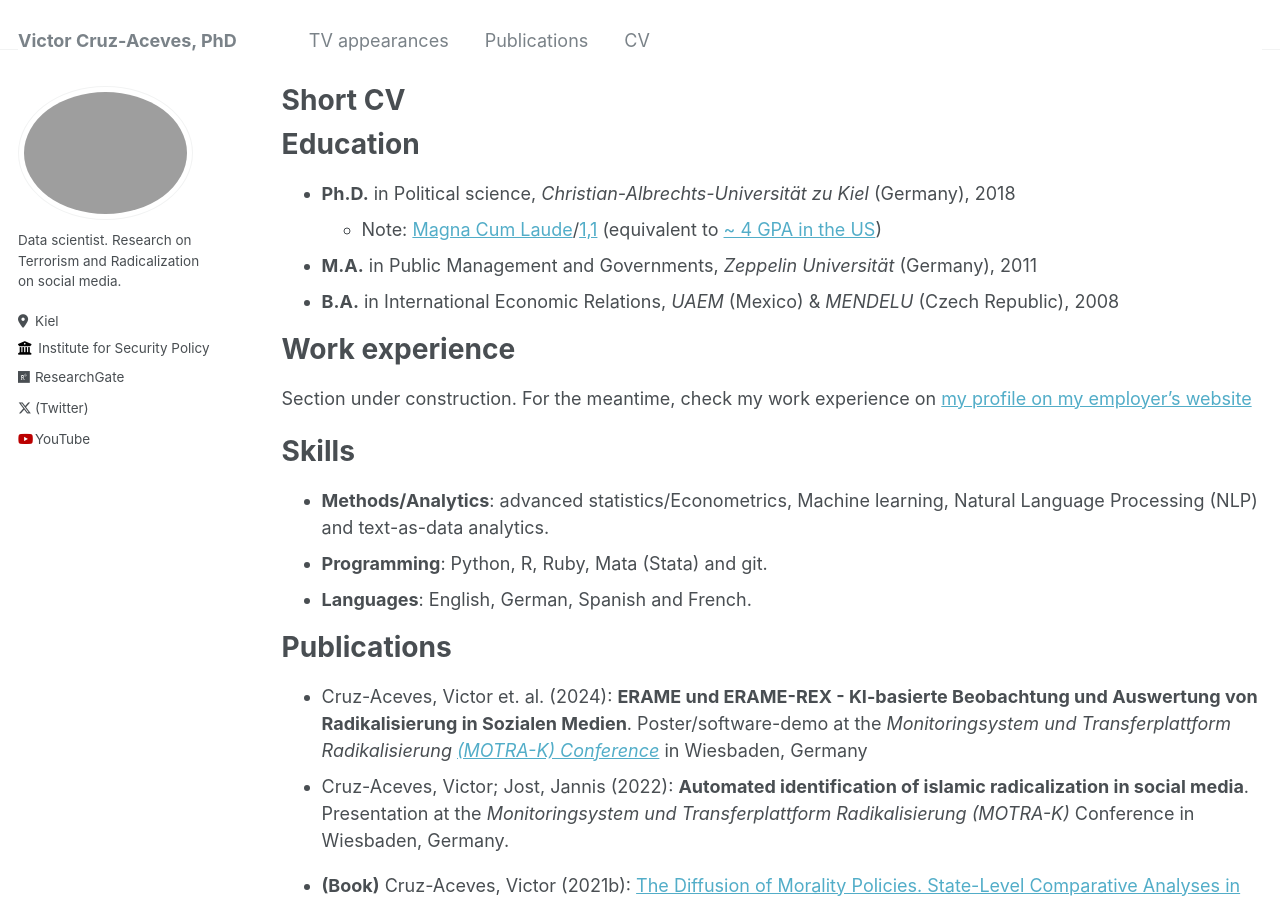
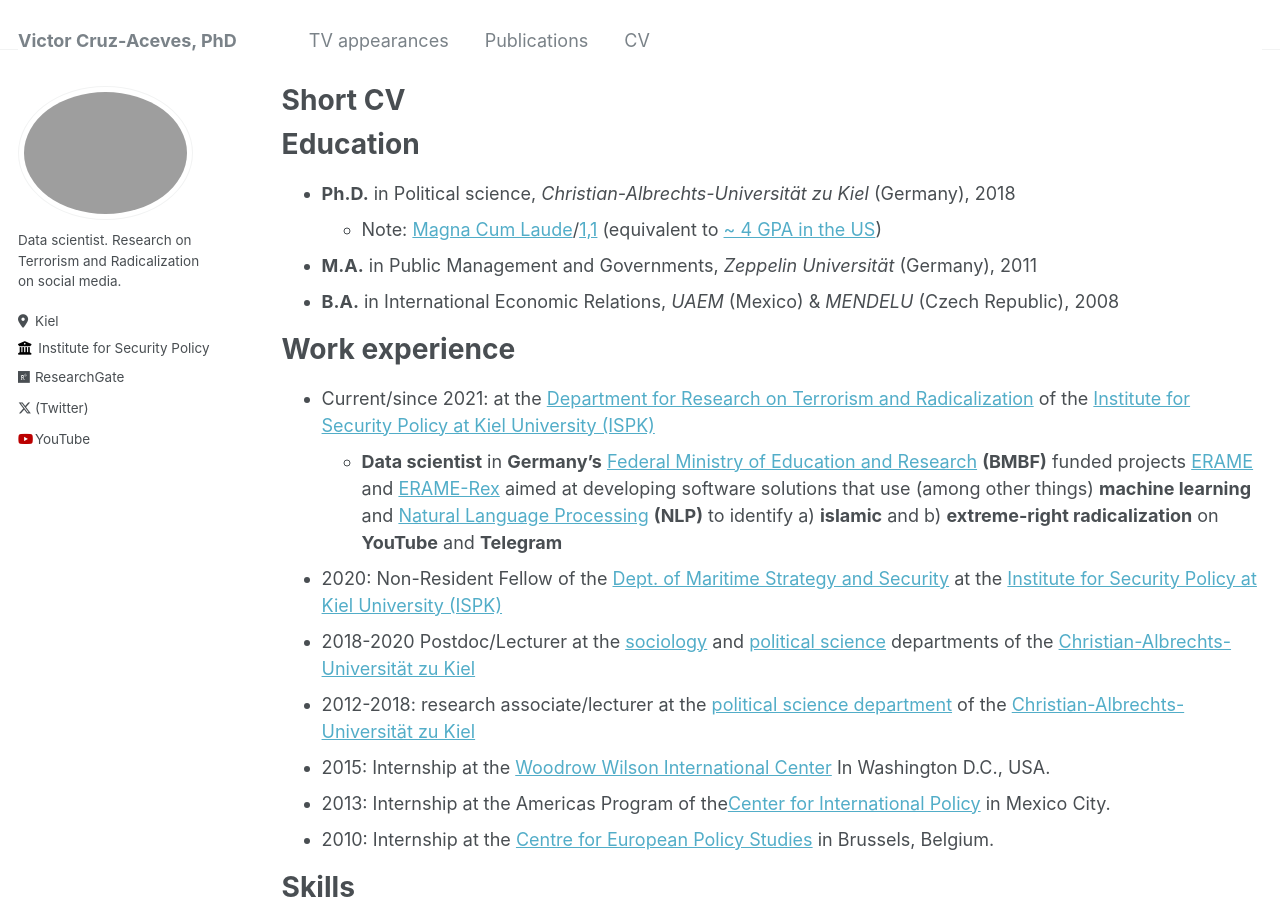
Before and after one commit to victor-cruz-aceves/victor-cruz-aceves.github.io, a Jekyll site: the page built from _pages/cv.md, in a window 1280 px wide and 900 px high. Built offline with Jekyll 4.4.1, drawn with Linux system fonts in a browser that asks for light colours.

Commit message:
Work experience added

```diff
--- a/_pages/cv.md
+++ b/_pages/cv.md
@@ -18,7 +18,14 @@ Education
 
 Work experience
 ======
-Section under construction. For the meantime, check my work experience on [my profile on my employer's website](https://www.ispk.uni-kiel.de/en/staff/staff/dr-victor-cruz-aceves?set_language=en)
+* Current/since 2021: at the [Department for Research on Terrorism and Radicalization](https://www.ispk.uni-kiel.de/en/departments/center-for-research-on-terrorism-and-radicalization) of the [Institute for Security Policy at Kiel University (ISPK)](https://www.ispk.uni-kiel.de/en)
+  * **Data scientist** in **Germany's** [Federal Ministry of Education and Research](https://www.bmbf.de/bmbf/en/home/home_node.html) **(BMBF)** funded projects [ERAME](https://www.ispk.uni-kiel.de/de/abteilungen/abteilung-terrorismus-und-radikalisierungsforschung/publikationen/download/projektumriss_erame.pdf) and [ERAME-Rex](https://www.ispk.uni-kiel.de/de/abteilungen/abteilung-terrorismus-und-radikalisierungsforschung/publikationen/download/projektumriss_erame-rex.pdf) aimed at developing software solutions that use (among other things) **machine learning** and [Natural Language Processing](https://en.wikipedia.org/wiki/Natural_language_processing) **(NLP)** to identify a) **islamic** and b) **extreme-right radicalization** on **YouTube** and **Telegram**
+* 2020: Non-Resident Fellow of the [Dept. of Maritime Strategy and Security](https://www.ispk.uni-kiel.de/en/departments/center-for-maritime-strategy-and-security) at the [Institute for Security Policy at Kiel University (ISPK)](https://www.ispk.uni-kiel.de/en)
+* 2018-2020 Postdoc/Lecturer at the [sociology](https://www.soziologie.uni-kiel.de/en?set_language=en) and [political science](https://www.politik.uni-kiel.de/en?set_language=en) departments of the [Christian-Albrechts-Universität zu Kiel](https://www.uni-kiel.de/en/)
+* 2012-2018: research associate/lecturer at the [political science department](https://www.politik.uni-kiel.de/en?set_language=en) of the [Christian-Albrechts-Universität zu Kiel](https://www.uni-kiel.de/en/)
+* 2015: Internship at the [Woodrow Wilson International Center](https://www.wilsoncenter.org/) In Washington D.C., USA.
+* 2013: Internship at the Americas Program of the[Center for International Policy](https://internationalpolicy.org/) in Mexico City.
+* 2010: Internship at the [Centre for European Policy Studies](https://www.ceps.eu/) in Brussels, Belgium.
 
 Skills
 ======
```
